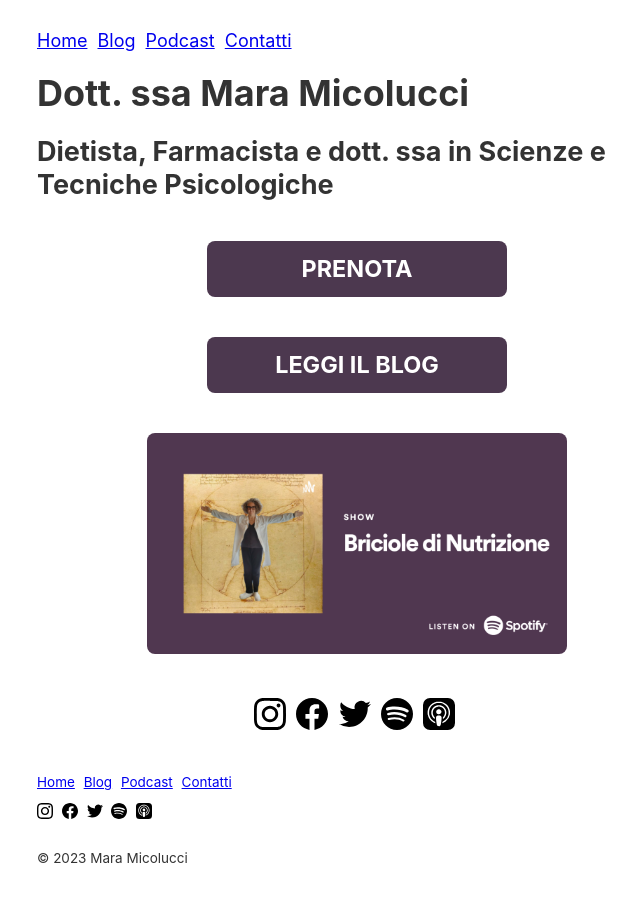
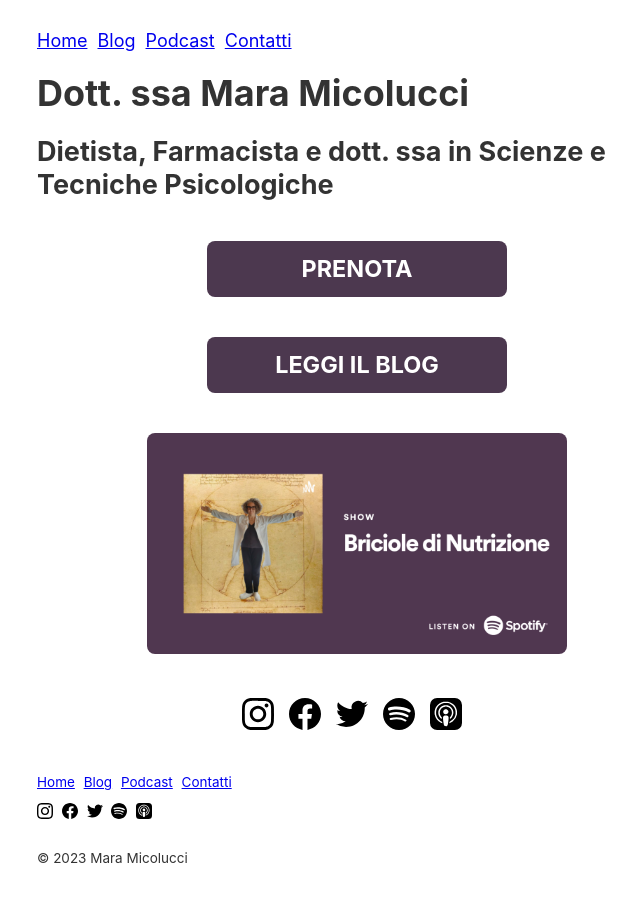
Before and after one commit to curlybracketshq/dietista.it, a Jekyll site: the page built from index.html, in a window 1280 px wide. Shown: the whole page, without its empty margins (283-923 px from the left). Built offline with Jekyll 4.4.1, drawn with Linux system fonts in a browser that asks for light colours.

Commit message:
Increase margin between social icons

```diff
--- a/stylesheets/default.css
+++ b/stylesheets/default.css
@@ -216,7 +216,7 @@ div.social {
 }
 
 div.social .social_icon {
-  margin-right: 5px;
+  margin-right: 10px;
 }
 
 div.social .social_icon img {
```
